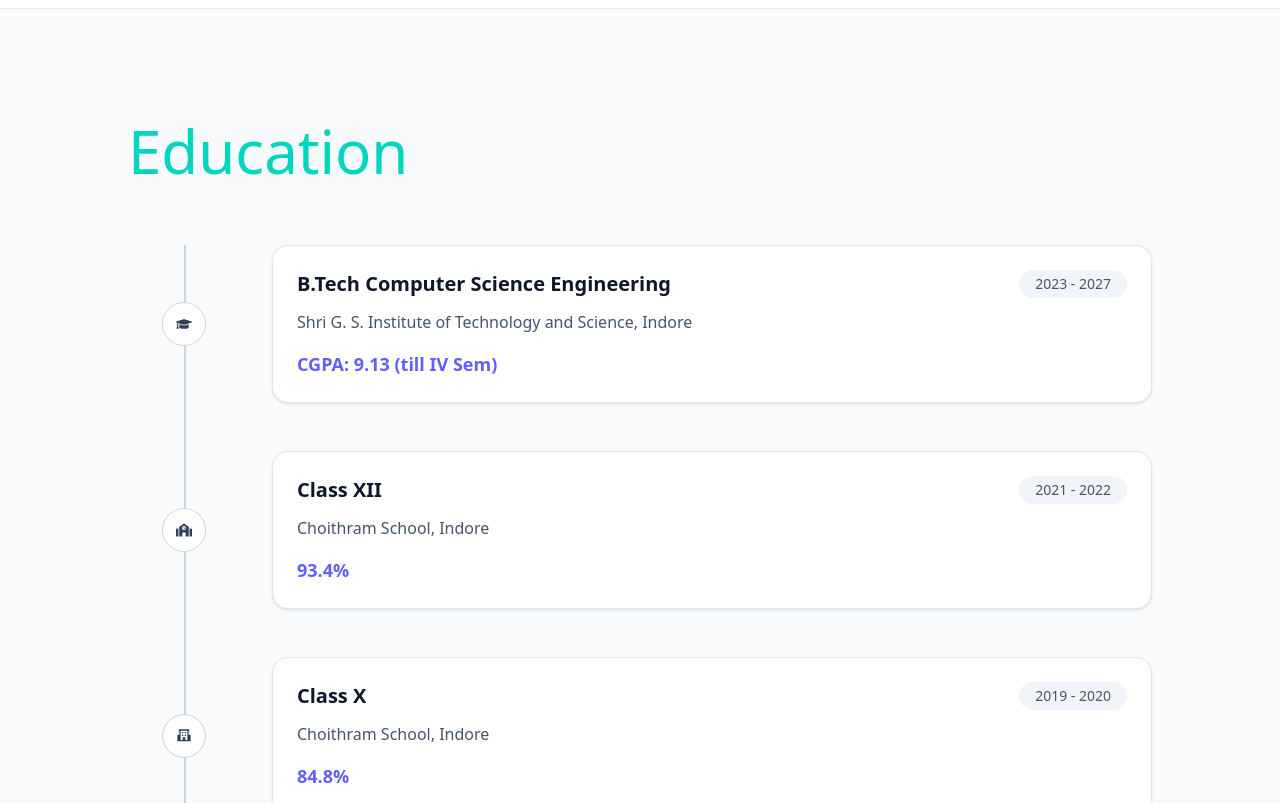
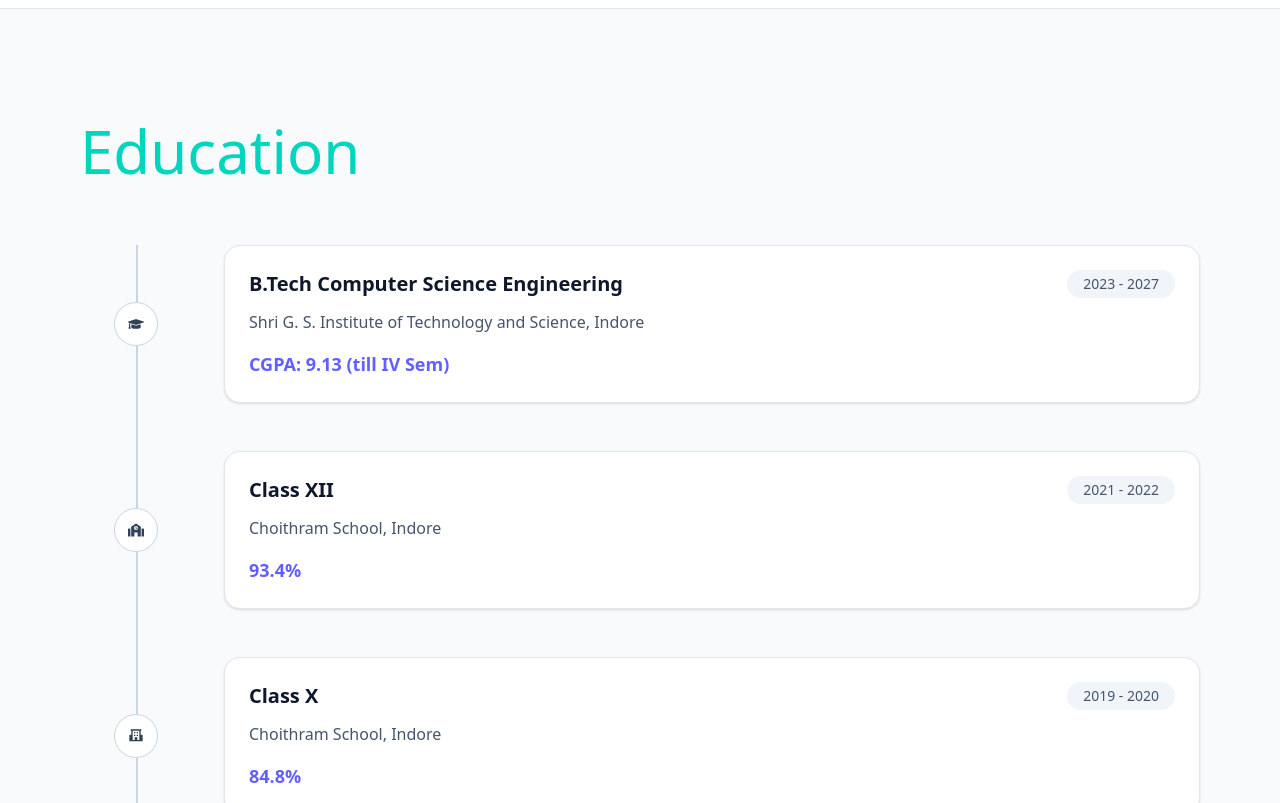
Before and after one commit to ParvTiwari/Portfolio-PT, a Next.js app: page / in a window 1280 px wide. Shown: the part 2820-3623 px from the top of the page. Built offline with nearby package versions, Linux system fonts and the light colour scheme.

Commit message:
Increase max width of education section container

```diff
--- a/src/components/Education.jsx
+++ b/src/components/Education.jsx
@@ -63,7 +63,7 @@
       id="education"
       className=" relative py-28 px-6 md:px-20 bg-slate-50 dark:bg-[#0b0f14] border-t border-slate-200 dark:border-white/10 scroll-mt-24 md:scroll-mt-28 bg-gradient-to-b from-transparent via-white/5 to-transparent "
     >
-      <div className="max-w-5xl mx-auto">
+      <div className="max-w-6xl mx-auto">
         {/* Heading */}
         <h2 className="font-script text-5xl md:text-6xl text-teal-400 mb-16">
           Education
```
